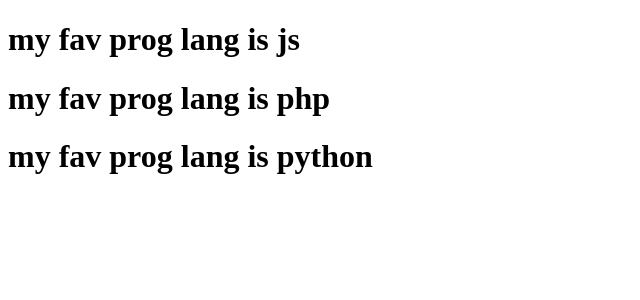
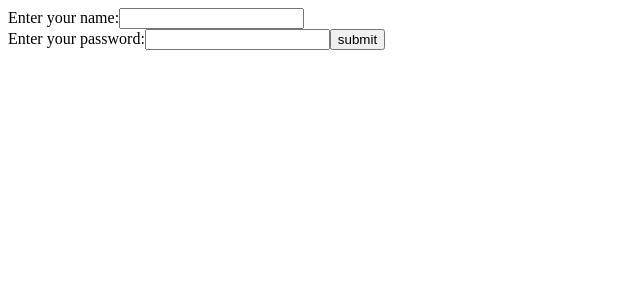
Before and after one commit to Abhimishra2424/React-tutorial, a React (Create React App) app: page / in a window 1280 px wide. Shown: the top 300 px of the page, without its empty margins (0-640 px from the left). Built offline with nearby package versions, Linux system fonts and the light colour scheme.

Commit message:
useState hooks

```diff
--- a/src/App.js
+++ b/src/App.js
@@ -1,25 +1,32 @@
-import React from "react";
+import React, { useState } from "react";
 
 function App() {
-  const myprolang = ["js", "php", "python"];
 
-  // javascript
-  // let top1 = myprolang[0]
-  // let top2 = myprolang[1]
-  // let top3 = myprolang[2]
+  const [name , setName] = useState('')
+  const [password , setPassword] = useState('')
 
-  // Array Destructuring Es6
-  let [top1, top2, top3] = myprolang;
-  console.log(myprolang);
+  const UpdateName =(e)=>{
+    setName(e.target.value)
+  }
+  const UpdatePassword =(e)=>{
+    setPassword(e.target.value)
+  }
+
+  const submit =()=>{
+    console.log(name , password);
+  }
 
   return (
     <>
-      <h1>{`my fav prog lang is  ${top1}`}</h1>
-      <h1>{`my fav prog lang is  ${top2}`}</h1>
-      <h1>{`my fav prog lang is  ${top3}`}</h1>
-         {/* {myprolang.map((val , index)=>{
-              return `   ${val}`
-         })} */}
+     <label>Enter your name:
+     <input type="name"  value={name} onChange={UpdateName}  />
+     </label>
+     <br />
+     <label>Enter your password:
+     <input type="password"  value={password} onChange={UpdatePassword} />
+     </label>
+
+     <button onClick={submit}> submit</button>
     </>
   );
 }
```
